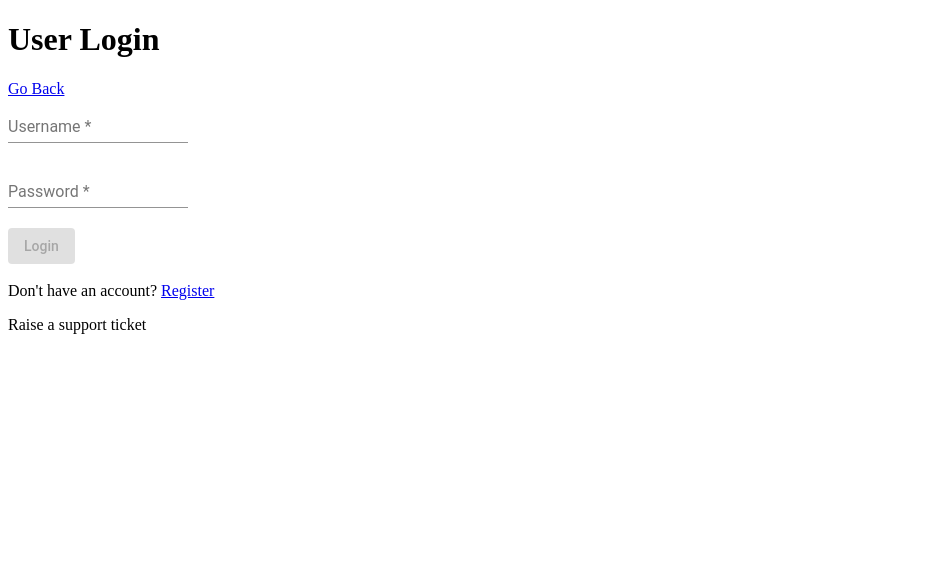
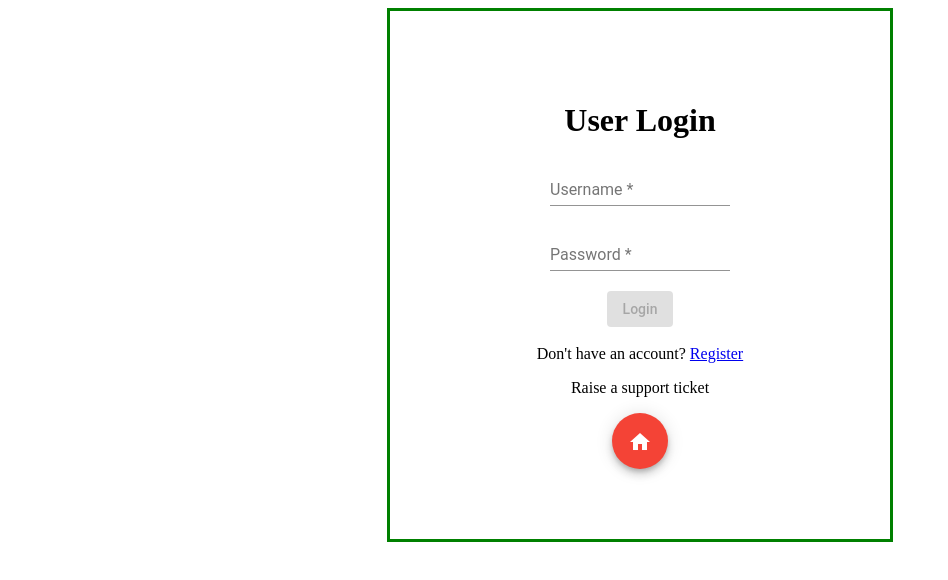
Before and after one commit to Shubhankar100/Shubhankar, an Angular app in the folder grocer/: page /userLogin in a window 1280 px wide. Shown: the top 580 px of the page, without its empty margins (0-948 px from the left). Built offline with nearby package versions, Linux system fonts and the light colour scheme.

Commit message:
Styling, imports

```diff
--- a/grocer/package.json
+++ b/grocer/package.json
@@ -20,6 +20,8 @@
     "@angular/platform-browser-dynamic": "~12.2.0",
     "@angular/router": "~12.2.0",
     "@angular/service-worker": "~12.2.0",
+    "body-parser": "^1.19.0",
+    "express": "^4.17.1",
     "mongodb": "^4.1.1",
     "mongoose": "^6.0.5",
     "rxjs": "~6.6.0",
--- a/grocer/src/app/admin-sandbox/admin-sandbox.component.css
+++ b/grocer/src/app/admin-sandbox/admin-sandbox.component.css
@@ -15,6 +15,11 @@ h2 {
     padding-left: 30%;
 }
 
+form {
+    margin: 0 auto;
+    width:250px;
+}
+
 .full-width {
     width: 72%;
 }
--- a/grocer/src/app/app.module.ts
+++ b/grocer/src/app/app.module.ts
@@ -16,6 +16,7 @@ import { MatDatepickerModule } from '@angular/material/datepicker';
 import { MatNativeDateModule } from '@angular/material/core';
 import { MatTabsModule } from '@angular/material/tabs';
 import { MatSelectModule } from '@angular/material/select';
+import { MatIconModule } from '@angular/material/icon';
 import { environment } from '../environments/environment';
 import { AdminSandboxComponent } from './admin-sandbox/admin-sandbox.component';
 import { UserLoginComponent } from './user-login/user-login.component';
@@ -42,6 +43,7 @@ import { UserLoginComponent } from './user-login/user-login.component';
     MatDatepickerModule,
     MatTabsModule,
     MatSelectModule,
+    MatIconModule,
     ServiceWorkerModule.register('ngsw-worker.js', {
       enabled: environment.production,
       // Register the ServiceWorker as soon as the app is stable
--- a/grocer/src/app/register-normal-user/register-normal-user.component.css
+++ b/grocer/src/app/register-normal-user/register-normal-user.component.css
@@ -15,6 +15,11 @@ h2 {
     padding-left: 30%;
 }
 
+form {
+    margin: 0 auto;
+    width:250px;
+}
+
 .full-width {
     width: 72%;
 }
--- a/grocer/src/app/user-login/user-login.component.css
+++ b/grocer/src/app/user-login/user-login.component.css
@@ -0,0 +1,25 @@
+h2 {
+    text-align: center;
+}
+
+.form-dimensions {
+    min-width: 150px;
+    max-width: 500px;
+    width: 100%;
+    padding: 70px 0;
+    text-align: center;
+    border: 3px solid green;
+}
+
+.form-dimensions::after {
+    padding-left: 30%;
+}
+
+form {
+    margin: 0 auto;
+    width:250px;
+}
+
+.full-width {
+    width: 72%;
+}
--- a/grocer/src/app/user-login/user-login.component.html
+++ b/grocer/src/app/user-login/user-login.component.html
@@ -1,7 +1,6 @@
 <div>
-    <h1>User Login</h1>
-    <a routerLink="">Go Back</a>
-    <form #loginRef="ngForm" (ngSubmit)="checkUser(loginRef)">
+    <form class="form-dimensions" #loginRef="ngForm" (ngSubmit)="checkUser(loginRef)">
+        <h1>User Login</h1>
         <mat-form-field>
             <mat-label>Username</mat-label>
             <input matInput name="username" ngModel required>
@@ -13,10 +12,14 @@
         </mat-form-field>
         <br>
         <button type="submit" mat-raised-button color="primary" [disabled]="loginRef.invalid">Login</button>
+        <br><br>
+        <label>Don't have an account? </label>
+        <a routerLink="/registerUser">Register</a>
+        <br>
+        <p>Raise a support ticket</p>
+        <button mat-fab color="warn" aria-label="Main Screen" routerLink="">
+            <mat-icon>home</mat-icon>
+        </button>
     </form>
     <br>
-    <label>Don't have an account? </label>
-    <a routerLink="/registerUser">Register</a>
-    <br>
-    <p>Raise a support ticket</p>
 </div>
--- a/grocer/src/index.html
+++ b/grocer/src/index.html
@@ -7,6 +7,7 @@
   <meta name="viewport" content="width=device-width, initial-scale=1">
   <link rel="icon" type="image/x-icon" href="favicon.ico">
   <link rel="manifest" href="manifest.webmanifest">
+  <link href="https://fonts.googleapis.com/icon?family=Material+Icons" rel="stylesheet">
   <meta name="theme-color" content="#1976d2">
 </head>
 <body>
```
Also changed, not shown: grocer/server.js (added, +10 -0 lines), 1 other file (tests, documents, lock files or other folders).
